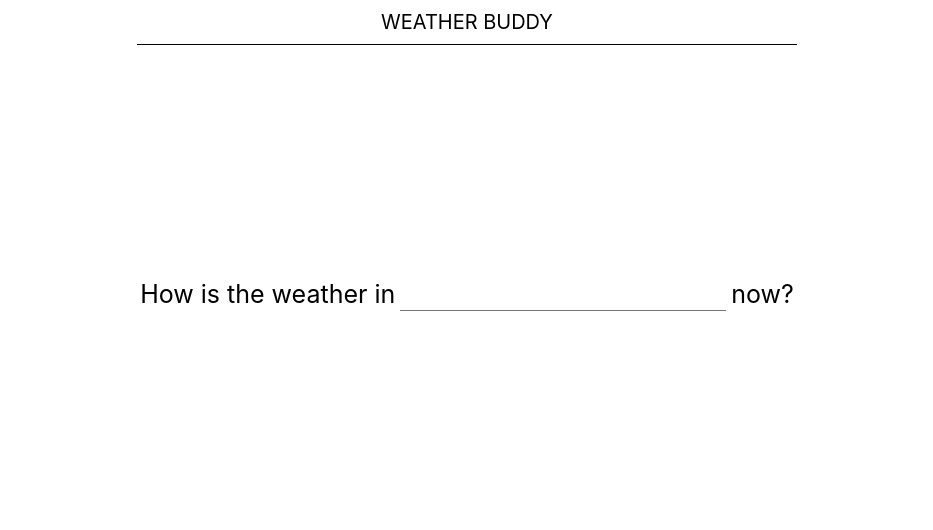
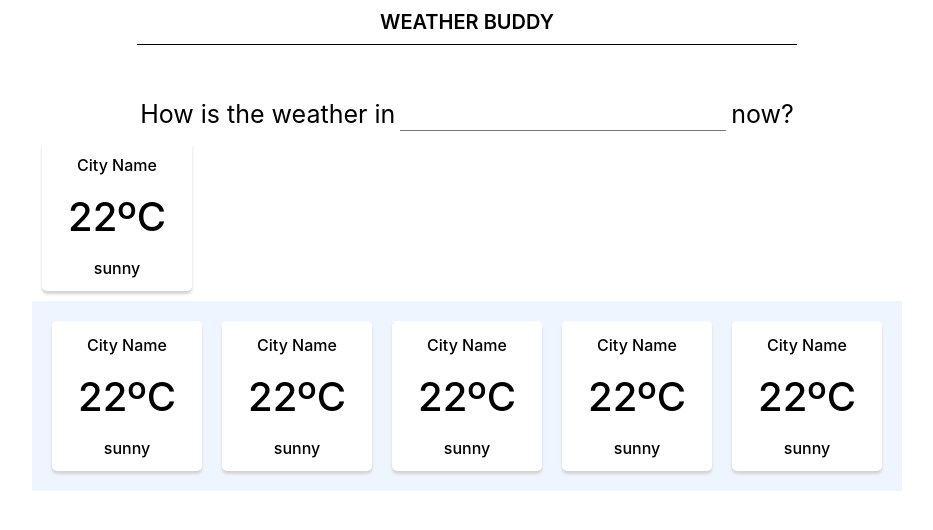
Before and after one commit to GiovanniDias/weather_buddy, a React (Create React App) app: page / in a window 1280 px wide. Shown: the top 530 px of the page, without its empty margins (173-1106 px from the left). Built offline with nearby package versions, Linux system fonts and the light colour scheme.

Commit message:
feat: Style remaining unstyled components
- Card and card sections
- Content Not Found text
- Cards Container

```diff
--- a/src/App.css
+++ b/src/App.css
@@ -14,6 +14,7 @@ header{
 
 .header-content{
   font-size: 20px;
+  font-weight: 600;
   padding: 10px;
   border-width: 0;
   border-bottom-width: thin;
@@ -44,15 +45,42 @@ input:focus{
 }
 
 .content-text{
-  display: flex;
-  justify-content: center;
-  align-items: baseline;
   font-size: 25px;
 }
 
-/* TODO: Add style for the unstyled components below:
-*   - Card
-*   - Card Array Container
-*   - Not Found Message
-*   - Results
-*/
+.content-not-found{
+  font-size: 30px;
+  font-weight: 500;
+  color: #d22;
+}
+
+.card{
+  width: 140px;
+  height: 140px;
+  padding: 5px;
+  margin: 10px;
+  border-radius: 5px;
+  background-color: white;
+  box-shadow: 0 3px 3px 0px lightgray;
+  font-weight: 500;
+  display: flex;
+  flex-flow: wrap;
+  align-content: space-around;
+}
+
+.card-section{
+  width: 100%;
+}
+
+.card-content{
+  font-size: 40px;
+}
+
+.card-container{
+  display: flex;
+  flex-flow: wrap;
+  align-content: space-around;
+  justify-content: space-around;
+  padding: 10px;
+  background-color: #eff5ff;
+}
--- a/src/components/Card.js
+++ b/src/components/Card.js
@@ -2,9 +2,9 @@ import React from "react"
 
 const Card = ({title, content, footer}) => (
   <div className="card">
-    <div className="card-header">{title}</div>
-    <div className="card-content">{content}</div>
-    <div className="card-footer">{footer}</div>
+    <div className="card-section">{title}</div>
+    <div className="card-section card-content">{content}</div>
+    <div className="card-section">{footer}</div>
   </div>
 )
 
--- a/src/components/Content/Results.js
+++ b/src/components/Content/Results.js
@@ -2,9 +2,9 @@ import React from 'react'
 import Card from '../Card'
 
 export const OldResults = ({array}) => (
-  <div>
+  <div className="card-container">
     {array.map(data => (
-      <Card />
+      <Card {...data}/>
     ))}
   </div>
 )
@@ -14,7 +14,7 @@ OldResults.defaultProps = {
 }
 
 const MainResult = ({data}) => (
-  <Card />
+  <Card {...data}/>
 )
 
 export default MainResult
--- a/src/components/Content/index.js
+++ b/src/components/Content/index.js
@@ -4,23 +4,23 @@ import NotFoundMessage from './NotFoundMessage'
 import MainResult, {OldResults} from './Results'
 
 export const Content = () => {
-  const [data, setData] = useState()
-  const [isFirstRequest, setIsFirstRequest] = useState(true)
+  const [data, setData] = useState({title: "City Name", content: "22ºC", footer: "sunny"})
+  const [isFirstRequest, setIsFirstRequest] = useState(false)
 
   return (
     <div>
-      <InputMessage />
+      <InputMessage/>
       {
         !isFirstRequest &&
         (
           !data
           ?<NotFoundMessage />
-          :<MainResult />
+          :<MainResult data={data}/>
         )
       }
       {
         !isFirstRequest &&
-        <OldResults />
+        <OldResults array={[data, data, data, data, data]}/>
       }
     </div>
   )
--- a/src/index.css
+++ b/src/index.css
@@ -6,8 +6,3 @@ body {
   -webkit-font-smoothing: antialiased;
   -moz-osx-font-smoothing: grayscale;
 }
-
-code {
-  font-family: source-code-pro, Menlo, Monaco, Consolas, 'Courier New',
-    monospace;
-}
```
